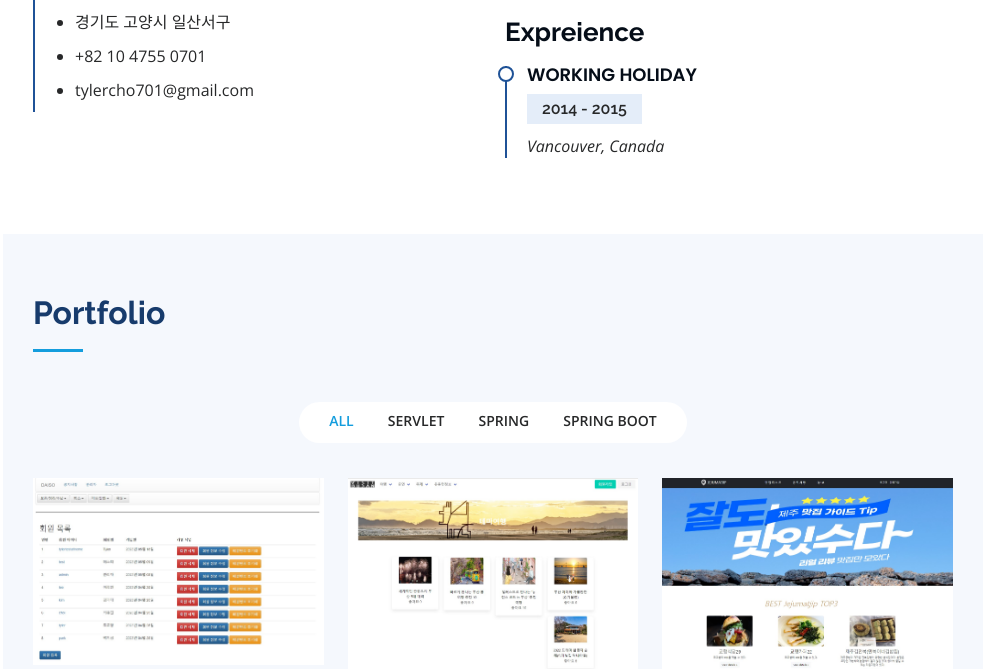
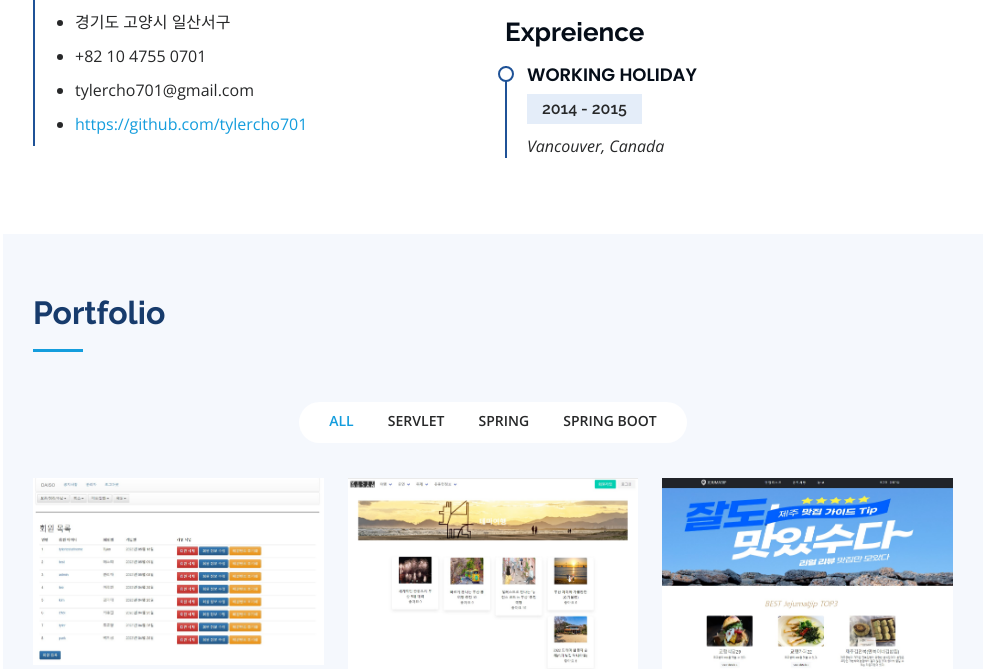
Before and after one commit to tylercho701/tylercho701.github.io, a plain HTML site: page index.html in a window 1280 px wide. Shown: the part 2523-3192 px from the top of the page, without its empty margins (297-1280 px from the left). Drawn offline with nearby package versions, Linux system fonts and the light colour scheme.

Commit message:
make readme.md fit with text

```diff
--- a/index.html
+++ b/index.html
@@ -262,6 +262,7 @@
                 <li>경기도 고양시 일산서구</li>
                 <li>+82 10 4755 0701</li>
                 <li>tylercho701@gmail.com</li>
+                <li><a href="https://github.com/tylercho701" target="_blank">https://github.com/tylercho701</a></li>
               </ul>
             </div>
           </div>
```
Also changed, not shown: readme.md.
